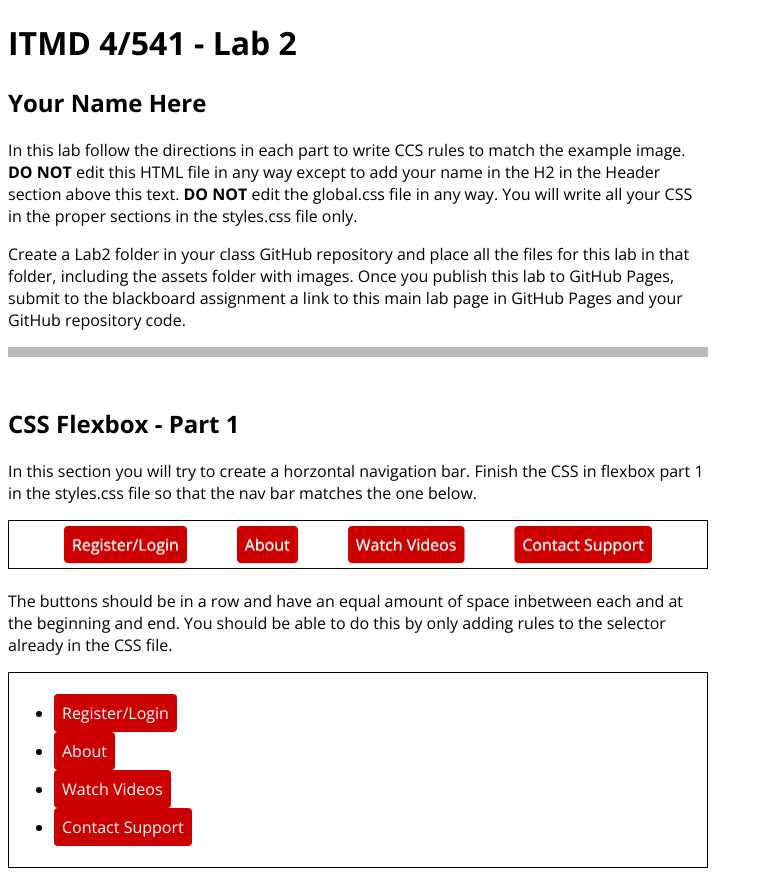
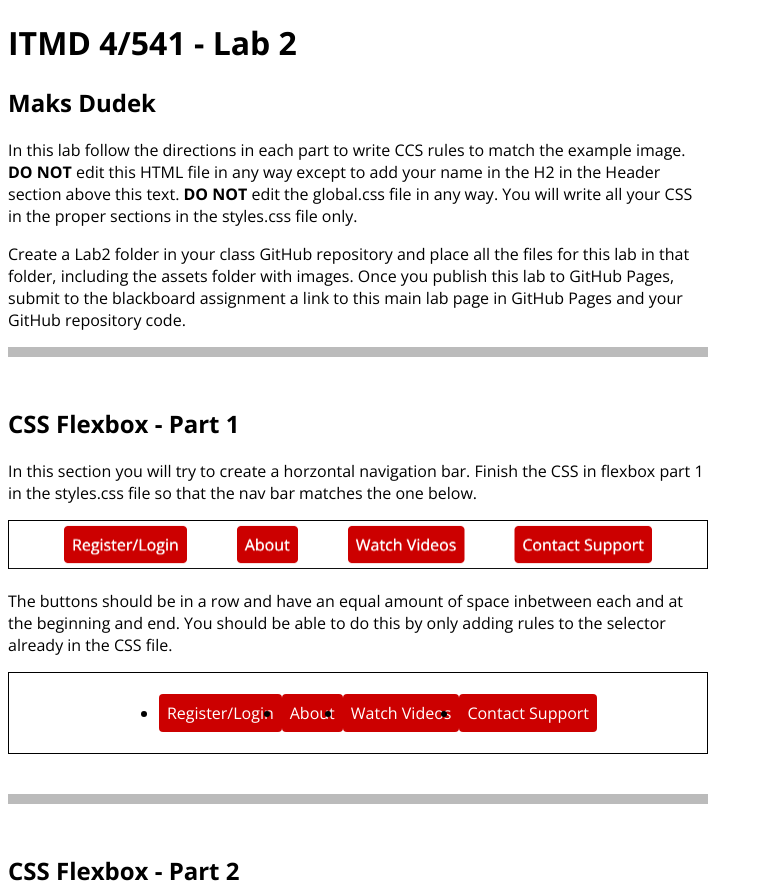
Before and after one commit to mdudek2/ITMD-441-lab02, a plain HTML site: page Lab2/Lab2/index.html in a window 1280 px wide. Shown: the top 890 px of the page, without its empty margins (0-763 px from the left). Drawn offline with nearby package versions, Linux system fonts and the light colour scheme.

Commit message:
added name to index.html and started to work on section1

```diff
--- a/Lab2/Lab2/index.html
+++ b/Lab2/Lab2/index.html
@@ -14,7 +14,7 @@
 <body>
   <header class="w700">
     <h1>ITMD 4/541 - Lab 2</h1>
-    <h2>Your Name Here</h2>
+    <h2>Maks Dudek</h2>
     <p>In this lab follow the directions in each part to write CCS rules to match the example image. <strong>DO NOT</strong> edit this HTML file in any way except to add your name in the H2 in the Header section above this text. <strong>DO NOT</strong> edit the global.css file in any way. You will write all your CSS in the proper sections in the styles.css file only.</p>
     <p>Create a Lab2 folder in your class GitHub repository and place all the files for this lab in that folder, including the assets folder with images. Once you publish this lab to GitHub Pages, submit to the blackboard assignment a link to this main lab page in GitHub Pages and your GitHub repository code.</p>
   </header>
--- a/Lab2/Lab2/styles.css
+++ b/Lab2/Lab2/styles.css
@@ -1,7 +1,9 @@
 /* Flexbox Part 1 */
 
 #flex-section1 ul {
-
+  display: flex;
+  flex-direction: row;
+  justify-content: center;
 }
 
 /* end Flexbox Part 1 */
```
